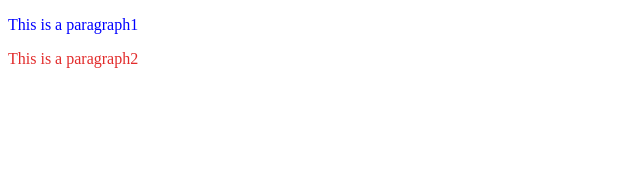
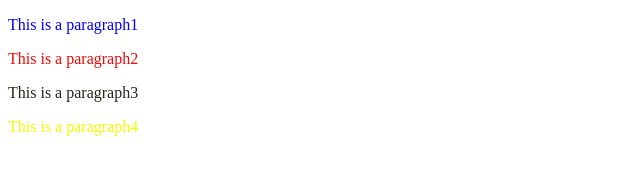
Before and after one commit to EzeBernardine/100daysofcode, a plain HTML site: page Css/Specificity.html in a window 1280 px wide. Shown: the whole page, without its empty margins (0-640 px from the left). Drawn offline with Linux system fonts and the light colour scheme.

Commit message:
last commit for day 21

```diff
--- a/Css/Specificity.html
+++ b/Css/Specificity.html
@@ -16,13 +16,25 @@
       color: blueviolet
     }
     .main1 p{
-      color: blue
+      color: #eb470c
     }
     p{
       color: #3cff00
     }
     #sub1{
-      color: rgb(226, 43, 43)
+      color: #f30808
+    }
+    #sub2{
+      color: #1b2b17
+    }
+    #main2{
+      color: #0782e7
+    }
+    .sub3{
+      color: #eeff00
+    }
+    .main3{
+      color: #7c094c
     }
   </style>
 </head>
@@ -33,9 +45,17 @@
   <div class="main1">
     <p id="sub1">This is a paragraph2</p>
   </div>
+  <div id="main2">
+    <p id="sub2">This is a paragraph3</p>
+  </div>
+  <div class="main3">
+    <p class="sub3">This is a paragraph4</p>
+  </div>
+
 </body>
-<!-- This is a paragraph1 - blue
-
-This is a paragraph2 - red -->
+<!--  This is a paragraph1 - blue
+      This is a paragraph2 - red
+      This is a paragraph3 - #1b2b17
+      This is a paragraph4 - #eeff00-->
 
 </html>
```
